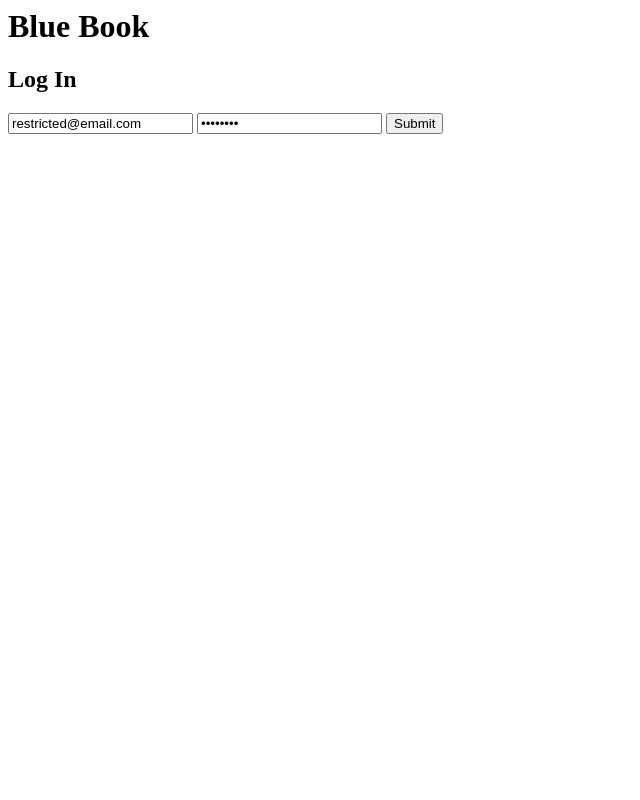
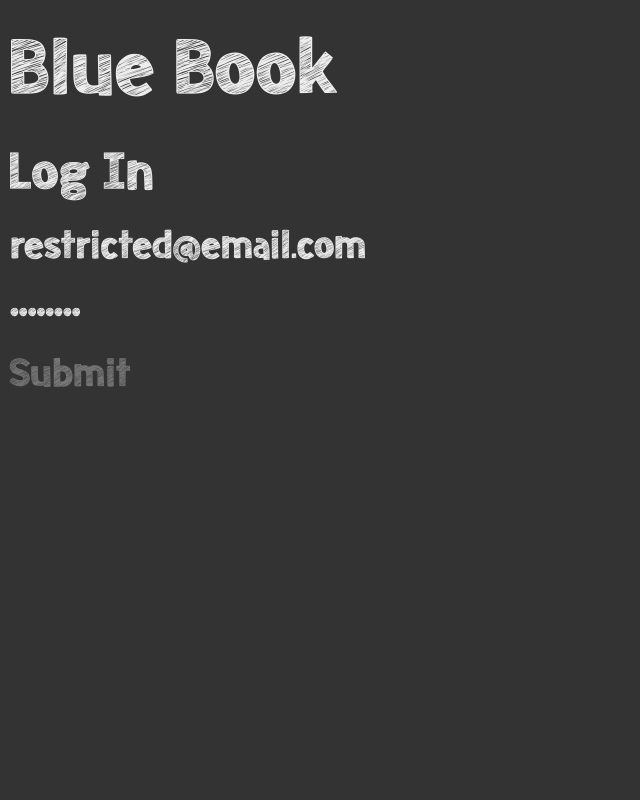
Before and after one commit to alittlecross/synoptic-project, a Node server app: page / in a window 1280 px wide. Shown: the whole page, without its empty margins (0-640 px from the left). Run offline with Node 20, Linux system fonts and the light colour scheme.

Commit message:
styling added

```diff
--- a/server/public/main.css
+++ b/server/public/main.css
@@ -7,3 +7,66 @@
   font-family: 'meatloaf_outline';
   src: url('fonts/meatloaf_outline.ttf') format('truetype');
 }
+
+body {
+  background-color: #333333;
+  cursor: default;
+  font-family: 'meatloaf_sketched';
+  color: #eeeeee;
+}
+
+.main-header {
+  margin: 0;
+  font-size: 120px;
+  font-weight: 100;
+}
+
+.sub-header {
+  margin: 0;
+  font-size: 80px;
+  font-weight: 100;
+}
+
+form {
+  margin-bottom: 10px;
+}
+
+input[type=text],
+input[type=password] {
+  display: block;
+  outline: none;
+  border: none;
+  width: 100%;
+  background: none;
+  font-size: 60px;
+  font-family: 'meatloaf_sketched';
+  color: #eeeeee;
+}
+
+button {
+  outline: none;
+  border: none;
+  padding: 1px;
+  background: none;
+  cursor: pointer;
+  font-size: 40px;
+  font-family: 'meatloaf_outline';
+  color: #777777;
+}
+
+button:hover {
+  font-family: 'meatloaf_sketched';
+  color: #eeeeee;
+}
+
+.submit {
+  display: block;
+  font-size: 60px;
+  font-family: 'meatloaf_sketched';
+}
+
+.flash {
+  margin-top: 10px;
+  font-size: 60px;
+  color: #ff0066;
+}
```
